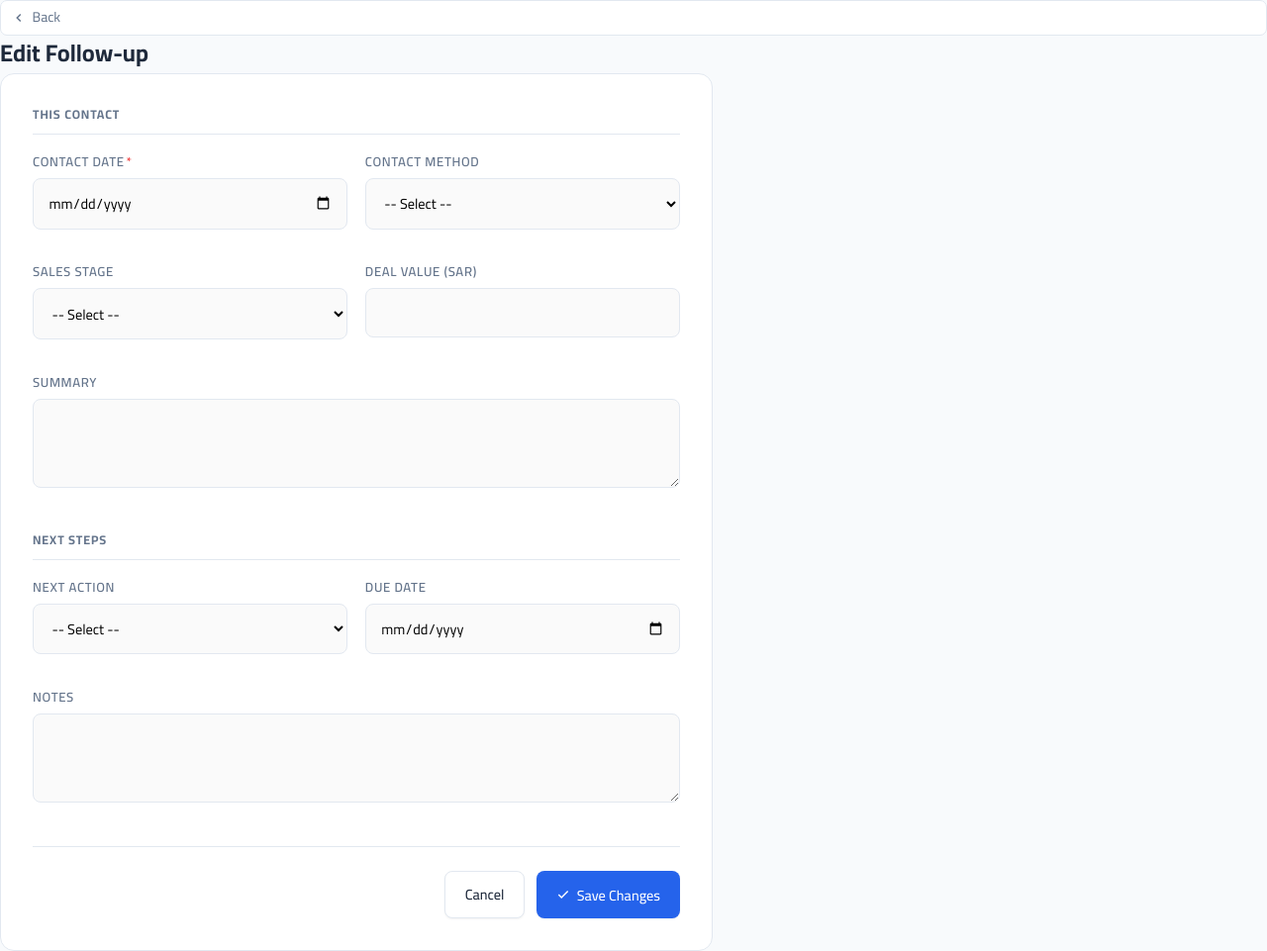
After one commit to ehab-777/CrmBase, a Flask app: template templates/customers/edit_followup.html in a window 1280 px wide. The commit adds this page. Shown: the whole page at 99% size. Run offline with Flask 2, Linux system fonts and the light colour scheme; the template is opened without the code that fills it, so the values that code supplies are empty; some libraries are stand-ins or nearby versions.

Commit message:
feat(followup): Phase 1 steps 3-9 — extend schema, edit route, company timeline
Schema (M004 migration):
- sales_followup: add company_id (backfilled from customers), project_id, updated_at

Backend:
- add_followup: stores company_id on insert; cross-logs to company activity timeline
- edit_followup: new GET/POST route to correct existing follow-up records;
  sets updated_at and re-syncs customers.current_stage from latest follow-up

Templates:
- edit_followup.html: new form pre-populated with existing values
- customer_detail.html: Edit button on each follow-up card footer

Translations:
- "Edit Follow-up" → "تعديل المتابعة"

Co-Authored-By: Claude Sonnet 4.6 <noreply@anthropic.com>

```diff
--- a/templates/customers/customer_detail.html
+++ b/templates/customers/customer_detail.html
@@ -318,8 +318,10 @@
             {% if followup.notes %}
             <div class="followup-notes" style="margin-top:0.4rem;border-left:3px solid var(--primary-color);">{{ followup.notes }}</div>
             {% endif %}
-            <div class="followup-footer">
-              {{ _('Created by') }}: {{ followup.salesperson_name or '—' }} · {{ followup.created_at }}
+            <div class="followup-footer" style="display:flex;justify-content:space-between;align-items:center;">
+              <span>{{ _('Created by') }}: {{ followup.salesperson_name or '—' }} · {{ followup.created_at }}</span>
+              <a href="{{ url_for('follow_up.edit_followup', customer_id=customer.customer_id, followup_id=followup.followup_id) }}"
+                 class="btn btn-outline btn-sm">{{ _('Edit') }}</a>
             </div>
           </div>
           {% endfor %}
--- /dev/null
+++ b/templates/customers/edit_followup.html
@@ -0,0 +1,182 @@
+{% extends "base.html" %}
+{% block title %}{{ _('Edit Follow-up') }}{% endblock %}
+
+{% block extra_styles %}
+<style>
+  .page-header {
+    display: flex; align-items: center; gap: 1rem; margin-bottom: 1.75rem;
+  }
+  .back-btn {
+    display: flex; align-items: center; gap: 0.4rem;
+    color: var(--text-secondary); text-decoration: none; font-size: 0.875rem;
+    padding: 0.4rem 0.7rem; border-radius: 7px; border: 1.5px solid var(--border-color);
+    background: #fff; transition: all .2s; flex-shrink: 0;
+  }
+  .back-btn:hover { border-color: var(--primary-color); color: var(--primary-color); }
+  .header-title { flex: 1; }
+  .page-title { font-size: 1.5rem; font-weight: 700; color: var(--text-primary); }
+  .page-subtitle { font-size: 0.875rem; color: var(--text-secondary); margin-top: 2px; }
+
+  .form-card {
+    background: #fff; border: 1.5px solid var(--border-color);
+    border-radius: 14px; padding: 2rem; max-width: 720px;
+  }
+
+  .form-section { margin-bottom: 1.75rem; }
+  .form-section-title {
+    font-size: 0.78rem; font-weight: 700; color: var(--text-secondary);
+    text-transform: uppercase; letter-spacing: .07em;
+    padding-bottom: 0.6rem; border-bottom: 1.5px solid var(--border-color);
+    margin-bottom: 1.1rem;
+  }
+
+  .form-grid { display: grid; grid-template-columns: 1fr 1fr; gap: 1.1rem; }
+  .form-full { grid-column: 1 / -1; }
+
+  .form-group { display: flex; flex-direction: column; gap: 0.4rem; }
+  .form-group label {
+    font-size: 0.82rem; font-weight: 600; color: var(--text-secondary);
+    text-transform: uppercase; letter-spacing: .05em;
+  }
+  .req { color: #ef4444; margin-inline-start: 2px; }
+
+  .form-group input,
+  .form-group select,
+  .form-group textarea {
+    padding: 0.65rem 0.9rem; border: 1.5px solid var(--border-color);
+    border-radius: 8px; font-size: 0.9rem; font-family: inherit;
+    background: #fafafa; transition: border-color .2s, box-shadow .2s; width: 100%;
+  }
+  .form-group input:focus,
+  .form-group select:focus,
+  .form-group textarea:focus {
+    outline: none; border-color: var(--primary-color);
+    box-shadow: 0 0 0 3px rgba(37,99,235,.1); background: #fff;
+  }
+  .form-group textarea { resize: vertical; min-height: 90px; }
+
+  .form-actions {
+    display: flex; gap: 0.75rem; margin-top: 1.75rem;
+    padding-top: 1.5rem; border-top: 1px solid var(--border-color);
+    justify-content: flex-end;
+  }
+  .btn {
+    display: inline-flex; align-items: center; gap: 0.4rem;
+    padding: 0.65rem 1.25rem; border-radius: 8px;
+    font-size: 0.9rem; font-weight: 500; cursor: pointer;
+    border: none; text-decoration: none; transition: all .2s;
+  }
+  .btn-primary { background: var(--primary-color); color: #fff; }
+  .btn-primary:hover { background: #1d4ed8; }
+  .btn-outline {
+    background: #fff; color: var(--text-primary);
+    border: 1.5px solid var(--border-color);
+  }
+  .btn-outline:hover { border-color: var(--primary-color); color: var(--primary-color); }
+
+  @media (max-width: 600px) {
+    .form-grid { grid-template-columns: 1fr; }
+    .form-card { padding: 1.25rem; }
+    .form-actions { flex-direction: column-reverse; }
+    .form-actions .btn { width: 100%; justify-content: center; }
+  }
+</style>
+{% endblock %}
+
+{% block content %}
+<div class="page-header">
+  <a href="{{ url_for('customers.customer_detail', customer_id=customer.customer_id) }}" class="back-btn">
+    <svg width="14" height="14" viewBox="0 0 24 24" fill="none" stroke="currentColor" stroke-width="2.5"><polyline points="15 18 9 12 15 6"/></svg>
+    {{ _('Back') }}
+  </a>
+  <div class="header-title">
+    <h1 class="page-title">{{ _('Edit Follow-up') }}</h1>
+    <p class="page-subtitle">{{ customer.contact_person or customer.company_name }}</p>
+  </div>
+</div>
+
+<div class="form-card">
+  <form method="POST" action="{{ url_for('follow_up.edit_followup', customer_id=customer.customer_id, followup_id=followup.followup_id) }}">
+    <input type="hidden" name="csrf_token" value="{{ csrf_token() }}">
+
+    <div class="form-section">
+      <div class="form-section-title">{{ _('This Contact') }}</div>
+      <div class="form-grid">
+        <div class="form-group">
+          <label>{{ _('Contact Date') }}<span class="req">*</span></label>
+          <input type="date" name="last_contact_date" required
+                 value="{{ followup.last_contact_date[:10] if followup.last_contact_date else '' }}">
+        </div>
+        <div class="form-group">
+          <label>{{ _('Contact Method') }}</label>
+          <select name="last_contact_method">
+            <option value="">-- {{ _('Select') }} --</option>
+            {% for opt in config.contact_method %}
+            <option value="{{ opt.value }}"
+              {% if followup.last_contact_method == opt.value %}selected{% endif %}>
+              {% if session.get('lang') == 'ar' and opt.label_ar %}{{ opt.label_ar }}{% else %}{{ opt.value }}{% endif %}
+            </option>
+            {% endfor %}
+          </select>
+        </div>
+        <div class="form-group">
+          <label>{{ _('Sales Stage') }}</label>
+          <select name="current_sales_stage">
+            <option value="">-- {{ _('Select') }} --</option>
+            {% for opt in config.sales_stage %}
+            <option value="{{ opt.value }}"
+              {% if followup.current_sales_stage == opt.value %}selected{% endif %}>
+              {% if session.get('lang') == 'ar' and opt.label_ar %}{{ opt.label_ar }}{% else %}{{ opt.value }}{% endif %}
+            </option>
+            {% endfor %}
+          </select>
+        </div>
+        <div class="form-group">
+          <label>{{ _('Deal Value (SAR)') }}</label>
+          <input type="number" name="deal_value" min="0" step="0.01"
+                 value="{{ followup.potential_deal_value or '' }}">
+        </div>
+        <div class="form-group form-full">
+          <label>{{ _('Summary') }}</label>
+          <textarea name="summary">{{ followup.summary_last_contact or '' }}</textarea>
+        </div>
+      </div>
+    </div>
+
+    <div class="form-section">
+      <div class="form-section-title">{{ _('Next Steps') }}</div>
+      <div class="form-grid">
+        <div class="form-group">
+          <label>{{ _('Next Action') }}</label>
+          <select name="next_action">
+            <option value="">-- {{ _('Select') }} --</option>
+            {% for opt in config.next_action %}
+            <option value="{{ opt.value }}"
+              {% if followup.next_action == opt.value %}selected{% endif %}>
+              {% if session.get('lang') == 'ar' and opt.label_ar %}{{ opt.label_ar }}{% else %}{{ opt.value }}{% endif %}
+            </option>
+            {% endfor %}
+          </select>
+        </div>
+        <div class="form-group">
+          <label>{{ _('Due Date') }}</label>
+          <input type="date" name="next_action_date"
+                 value="{{ followup.next_action_due_date[:10] if followup.next_action_due_date else '' }}">
+        </div>
+        <div class="form-group form-full">
+          <label>{{ _('Notes') }}</label>
+          <textarea name="notes">{{ followup.notes or '' }}</textarea>
+        </div>
+      </div>
+    </div>
+
+    <div class="form-actions">
+      <a href="{{ url_for('customers.customer_detail', customer_id=customer.customer_id) }}" class="btn btn-outline">{{ _('Cancel') }}</a>
+      <button type="submit" class="btn btn-primary">
+        <svg width="14" height="14" viewBox="0 0 24 24" fill="none" stroke="currentColor" stroke-width="2.5"><polyline points="20 6 9 17 4 12"/></svg>
+        {{ _('Save Changes') }}
+      </button>
+    </div>
+  </form>
+</div>
+{% endblock %}
```
Also changed, not shown: db_migrations.py (+21 -0 lines), routes/follow_up.py (+150 -54 lines), translations/ar/LC_MESSAGES/messages.po, 1 other file.
